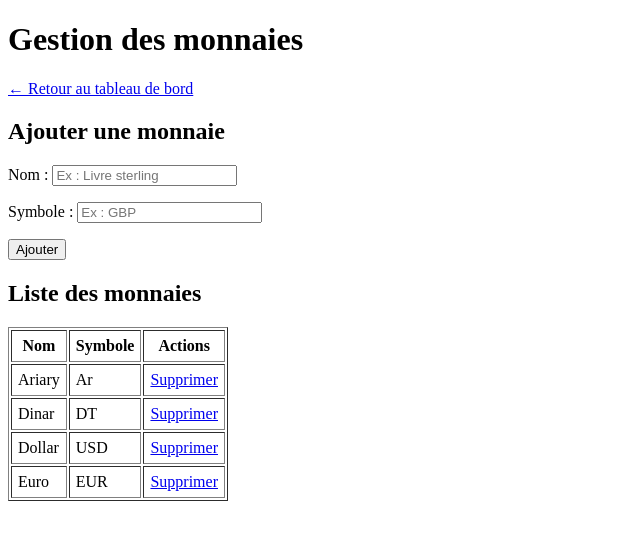
After one commit to LALAINA866/Electrotech_Store, a PHP site: page /admin/monnaies.php in a window 1280 px wide. The commit adds this page. Shown: the top 540 px of the page, without its empty margins (0-640 px from the left). Run offline with PHP 8.4, Linux system fonts and the light colour scheme; the visitor is signed in with stand-in values (Sample User, id 1); data comes from the database, SQL or seed files in the repository; both versions use the stored data as it was after the commit.

Commit message:
Création de la table monnaies + son CRUD

```diff
--- a/admin/dashboard.php
+++ b/admin/dashboard.php
@@ -17,5 +17,6 @@ exigerAdmin(); // ← cette seule ligne protège toute la page
     <p><a href="produits.php">Gérer les produits</a></p>
     <p><a href="achats.php">Gérer les achats</a></p>
     <p><a href="commandes.php">Gérer les ventes</a></p>
+    <p><a href="monnaies.php">Gérer les monnaies</a></p>
 </body>
 </html>
--- /dev/null
+++ b/admin/monnaies.php
@@ -0,0 +1,61 @@
+<?php
+require_once '../includes/auth.php';
+exigerAdmin();
+
+require_once '../config/database.php';
+require_once '../classes/Monnaie.php';
+
+$monnaie = new Monnaie($pdo);
+$message = "";
+
+if ($_SERVER['REQUEST_METHOD'] === 'POST') {
+    $nom     = trim($_POST['nom']);
+    $symbole = trim($_POST['symbole']);
+
+    if ($nom === "" || $symbole === "") {
+        $message = "Le nom et le symbole sont obligatoires.";
+    } else {
+        $monnaie->ajouter($nom, $symbole);
+        $message = "Monnaie ajoutée avec succès !";
+    }
+}
+
+$liste = $monnaie->lister();
+?>
+<!DOCTYPE html>
+<html lang="fr">
+<head>
+    <meta charset="UTF-8">
+    <title>Gestion des monnaies</title>
+</head>
+<body>
+    <h1>Gestion des monnaies</h1>
+    <p><a href="dashboard.php">← Retour au tableau de bord</a></p>
+
+    <?php if ($message !== ""): ?>
+        <p><strong><?= htmlspecialchars($message) ?></strong></p>
+    <?php endif; ?>
+
+    <h2>Ajouter une monnaie</h2>
+    <form method="POST" action="monnaies.php">
+        <p><label>Nom : <input type="text" name="nom" placeholder="Ex : Livre sterling"></label></p>
+        <p><label>Symbole : <input type="text" name="symbole" placeholder="Ex : GBP"></label></p>
+        <p><button type="submit">Ajouter</button></p>
+    </form>
+
+    <h2>Liste des monnaies</h2>
+    <table border="1" cellpadding="6">
+        <tr><th>Nom</th><th>Symbole</th><th>Actions</th></tr>
+        <?php foreach ($liste as $m): ?>
+            <tr>
+                <td><?= htmlspecialchars($m['nom']) ?></td>
+                <td><?= htmlspecialchars($m['symbole']) ?></td>
+                <td>
+                    <a href="supprimer_monnaie.php?id=<?= $m['id'] ?>"
+                       onclick="return confirm('Supprimer cette monnaie ?');">Supprimer</a>
+                </td>
+            </tr>
+        <?php endforeach; ?>
+    </table>
+</body>
+</html>
--- /dev/null
+++ b/classes/Monnaie.php
@@ -0,0 +1,43 @@
+<?php
+class Monnaie
+{
+    private $pdo;
+
+    public function __construct($pdo)
+    {
+        $this->pdo = $pdo;
+    }
+
+    // Lister toutes les monnaies
+    public function lister()
+    {
+        $sql = "SELECT * FROM monnaies ORDER BY nom";
+        return $this->pdo->query($sql)->fetchAll();
+    }
+
+    // Trouver une monnaie par son id
+    public function trouver($id)
+    {
+        $sql = "SELECT * FROM monnaies WHERE id = :id";
+        $req = $this->pdo->prepare($sql);
+        $req->execute([':id' => $id]);
+        return $req->fetch();
+    }
+
+    // Ajouter une nouvelle monnaie
+    public function ajouter($nom, $symbole)
+    {
+        $sql = "INSERT INTO monnaies (nom, symbole) VALUES (:nom, :sym)";
+        $req = $this->pdo->prepare($sql);
+        return $req->execute([':nom' => $nom, ':sym' => $symbole]);
+    }
+
+    // Supprimer une monnaie
+    public function supprimer($id)
+    {
+        $sql = "DELETE FROM monnaies WHERE id = :id";
+        $req = $this->pdo->prepare($sql);
+        return $req->execute([':id' => $id]);
+    }
+}
+?>
```
Also changed, not shown: admin/detail_commande.php (+17 -1 lines), admin/supprimer_monnaie.php (added, +15 -0 lines), database/electrotech_store.sql (+39 -3 lines).
